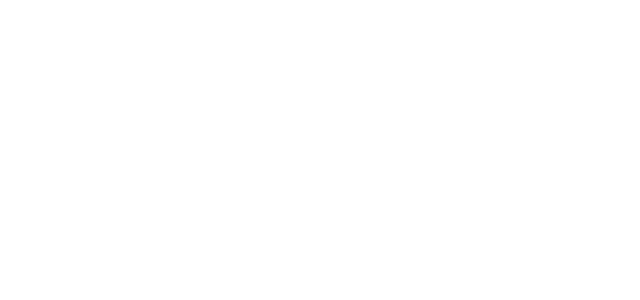
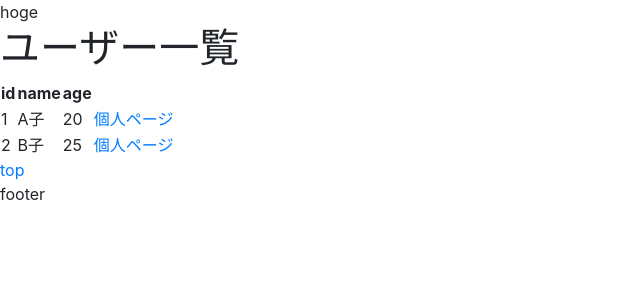
Before and after one commit to ms919/udemy-nuxt, a Nuxt app: page /users in a window 1280 px wide. Before the commit this address had no page. Shown: the top 300 px of the page, without its empty margins (0-640 px from the left). Built offline with nearby package versions, Linux system fonts and the light colour scheme.

Commit message:
Add: viewまわり

```diff
--- /dev/null
+++ b/layouts/default.vue
@@ -0,0 +1,7 @@
+<template>
+  <div>
+    <header>hoge</header>
+    <nuxt/>
+    <footer>footer</footer>
+  </div>
+</template>
--- /dev/null
+++ b/layouts/error.vue
@@ -0,0 +1,5 @@
+<template>
+  <div>
+    Errorですあーあ…
+  </div>
+</template>
--- a/pages/index.vue
+++ b/pages/index.vue
@@ -1,7 +1,13 @@
 <template>
-  <Tutorial/>
+	<div>
+		<h1>Topページ</h1>
+    <img src="~/assets/test.png">
+		<router-link to="/users">users</router-link>
+    <router-link to="/new">new</router-link>
+	</div>
 </template>
-
-<script>
-export default {}
-</script>
+<style scoped>
+img {
+  height: 100px;
+}
+</style>
--- /dev/null
+++ b/pages/new.vue
@@ -0,0 +1,6 @@
+<template>
+	<div>
+		<h1>Newページ</h1>
+		<router-link to="/">top</router-link>
+	</div>
+</template>
--- /dev/null
+++ b/pages/users/_id.vue
@@ -0,0 +1,16 @@
+<template>
+	<div>
+		<h1>個人ページ</h1>
+		<p>{{ $route.params.id }}</p>
+		<router-link to="/">top</router-link>
+	</div>
+</template>
+
+<script>
+export default {
+  validate ({ params }) {
+    // すべて数字
+    return /^\d+$/.test(params.id)
+  }
+}
+</script>
--- /dev/null
+++ b/pages/users/index.vue
@@ -0,0 +1,30 @@
+<template>
+	<div>
+		<h1>ユーザー一覧</h1>
+		<table>
+			<th>id</th>
+			<th>name</th>
+			<th>age</th>
+			<tr v-for="user in users" :key="user.id">
+				<td>{{ user.id }}</td>
+				<td>{{ user.name }}</td>
+				<td>{{ user.age }}</td>
+        <td><router-link :to="'/users/' + user.id">個人ページ</router-link></td>
+			</tr>
+		</table>
+		<router-link to="/">top</router-link>
+	</div>
+</template>
+
+<script>
+export default {
+	data() {
+		return {
+			users: [
+				{ id: 1, name: "A子", age: 20 },
+				{ id: 2, name: "B子", age: 25 },
+			],
+		};
+	},
+};
+</script>
```
Also changed, not shown: assets/test.png (added).
